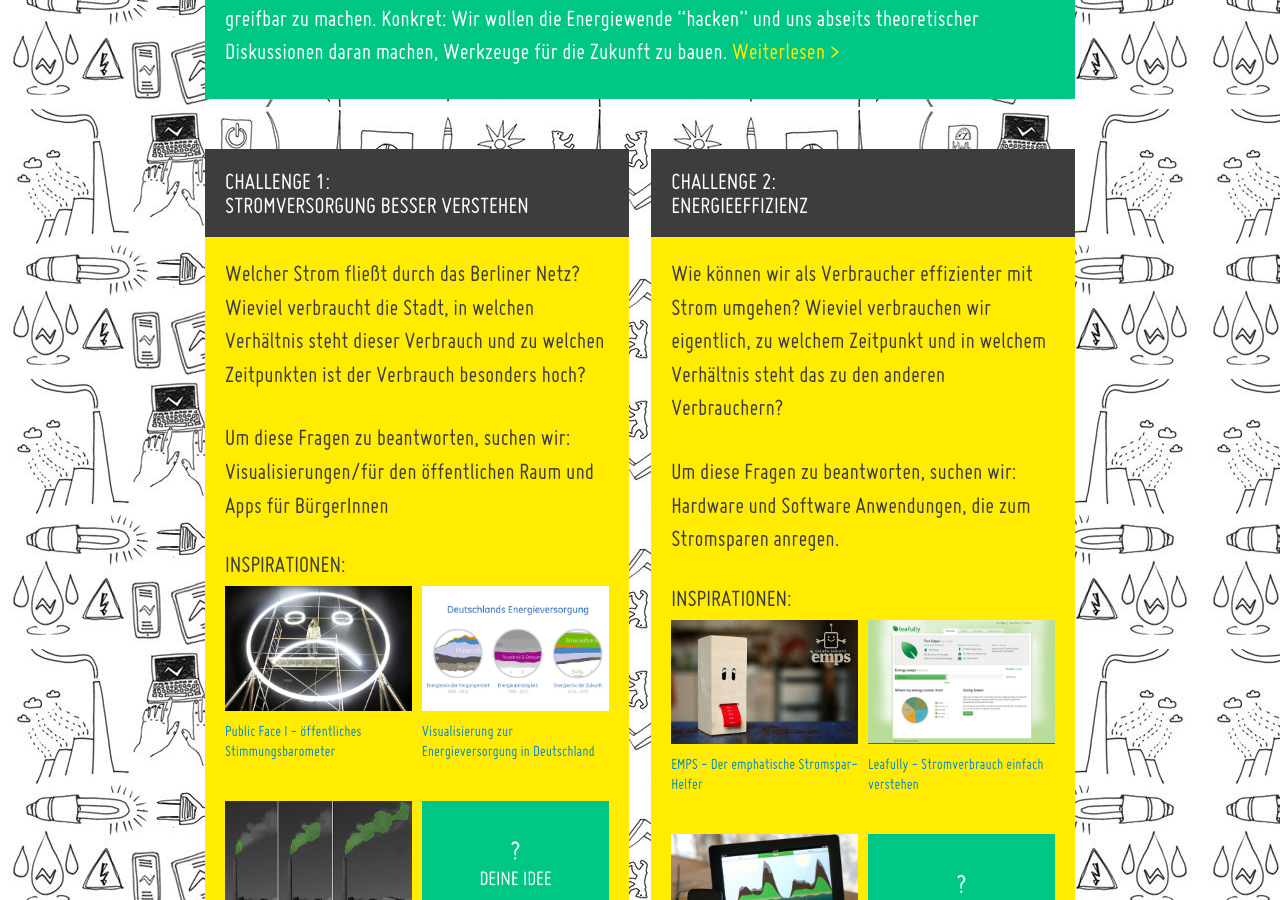
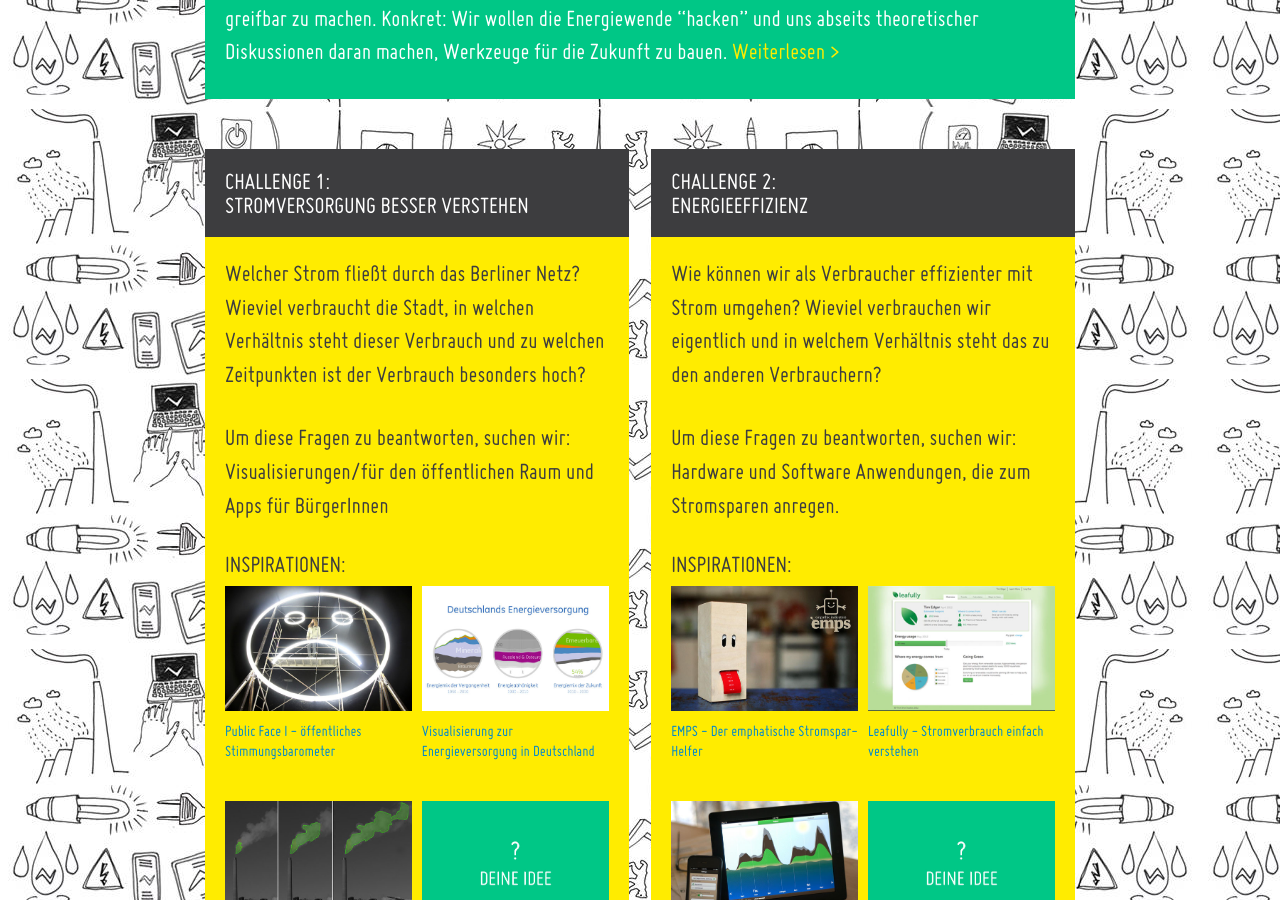
Before and after one commit to okfde/energyhack, a Jekyll site: the page built from index.html, in a window 1280 px wide and 900 px high, scrolled down 701 px. Built offline with Jekyll 4.4.1, drawn with Linux system fonts in a browser that asks for light colours; nearby versions of some CDN libraries.

Commit message:
text change challenges

```diff
--- a/_includes/challenges.html
+++ b/_includes/challenges.html
@@ -43,7 +43,7 @@
     </div>
     <div class="span6 color3">
         <div class="heading color1">Challenge 2: <br />Energieeffizienz</div>
-        <p>Wie können wir als Verbraucher effizienter mit Strom umgehen? Wieviel verbrauchen wir eigentlich, zu welchem Zeitpunkt und in welchem Verhältnis steht das zu den anderen Verbrauchern?</p>
+        <p>Wie können wir als Verbraucher effizienter mit Strom umgehen? Wieviel verbrauchen wir eigentlich und in welchem Verhältnis steht das zu den anderen Verbrauchern?</p>
         <p> Um diese Fragen zu beantworten, suchen wir:
         Hardware und Software Anwendungen, die zum Stromsparen anregen.</p>
         <h4>Inspirationen:</h4>
```
